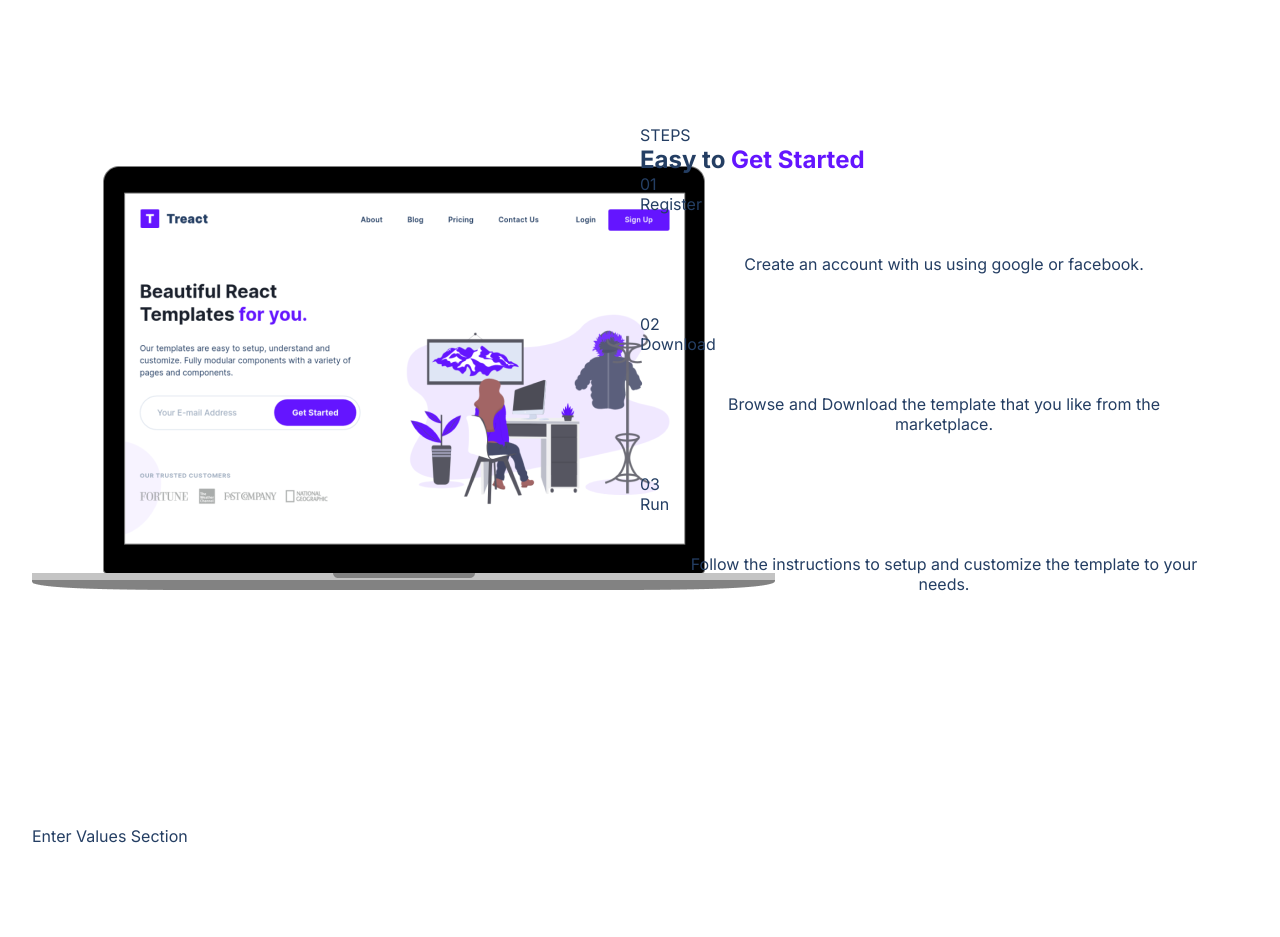
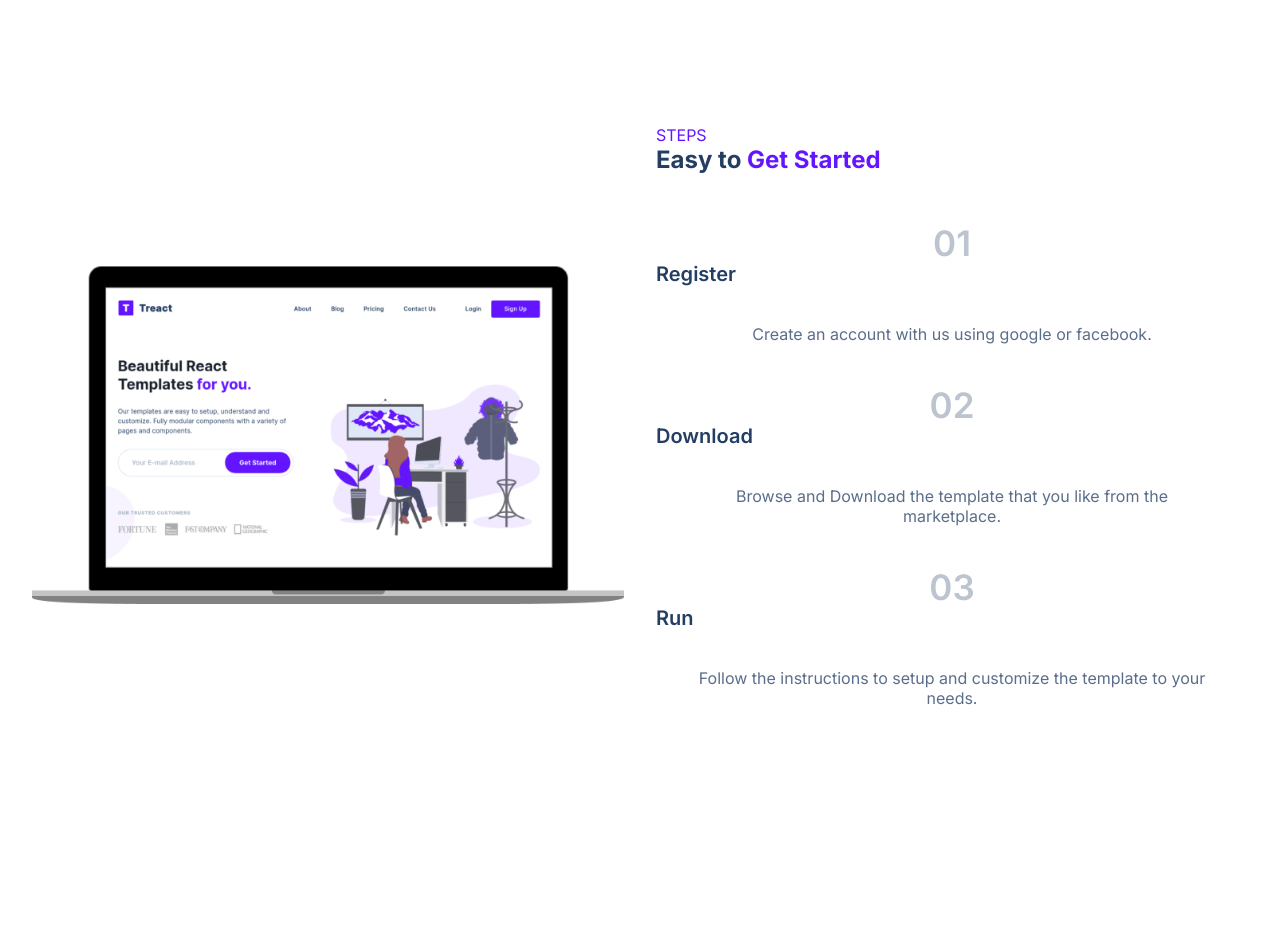
Before and after one commit to kadygump/final-project-m3, a plain HTML site: page index.html in a window 1280 px wide. Shown: the part 2260-3197 px from the top of the page. Drawn offline with Linux system fonts and the light colour scheme.

Commit message:
latest changes

```diff
--- a/style.css
+++ b/style.css
@@ -380,14 +380,50 @@
     display: flex;
     justify-content: space-between;
     align-items: center;
+    gap: 32px;
+}
+
+.section__tag {
+    color: #6415ff;
 }
 
 .step__img {
     width: 50%;
 }
+.step__img img {
+    width: 100%;
+    height: auto;
+}
 
-.step__text {
+.steps__text {
     width: 50%;
+}
+
+.step__description {
+    margin-top: 48px;
+}
+
+.step__numbers {
+opacity: 30%;
+align-items: center;
+flex-direction: column;
+display: flex;
+unicode-bidi: isolate;
+box-sizing: border-box;
+font-weight: 600;
+font-size: 35px;
+}
+
+
+.step__title {
+font-size: 20px;
+font-weight: 600;
+color: #243e63;
+line-height: 1;
+}
+
+.step__para {
+opacity: 75%;
 }
 
 
```
Also changed, not shown: index.html (+1 -1 lines).
